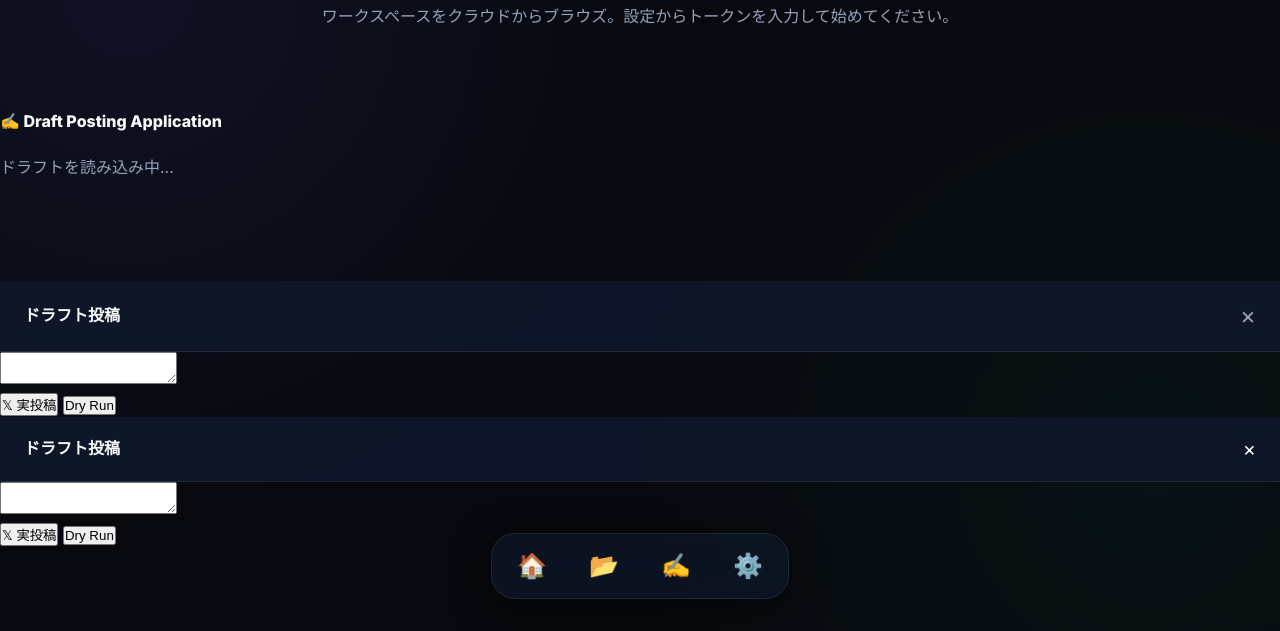
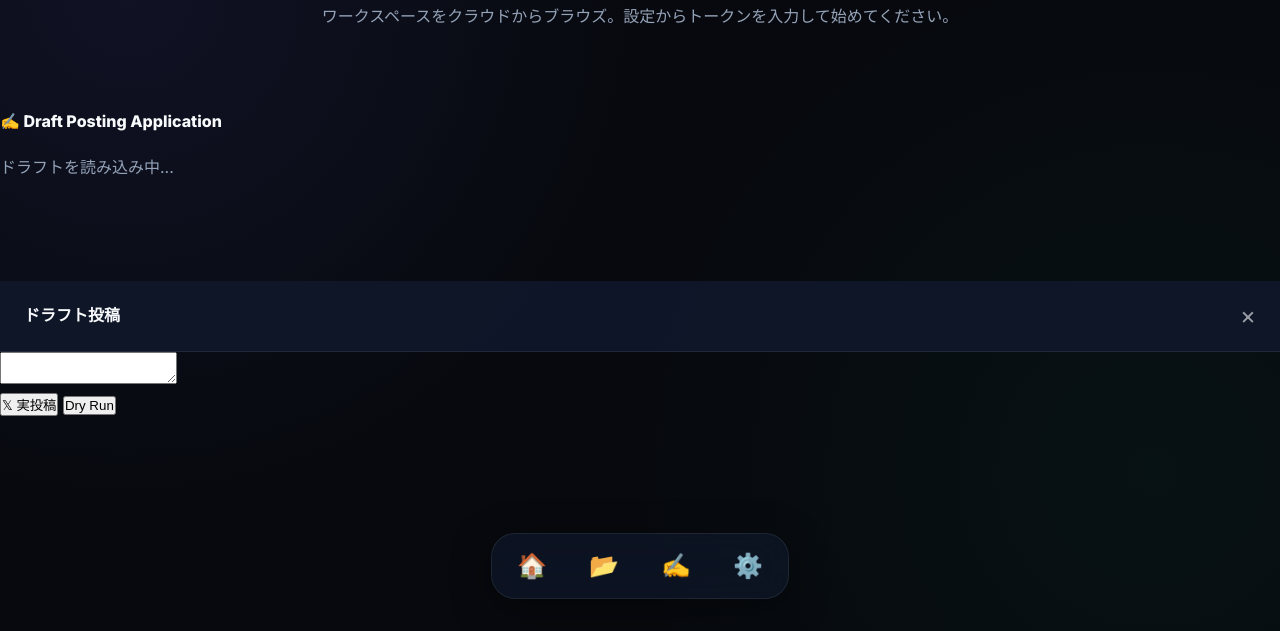
Before and after one commit to AIFinanceLab/remote-explorer, a website built with Vite: page index.html in a window 1280 px wide. Shown: the part 169-800 px from the top of the page. Built offline with nearby package versions, Linux system fonts and the light colour scheme.

Commit message:
feat: cleanup posting UI duplication and finalize styles

```diff
--- a/index.html
+++ b/index.html
@@ -70,18 +70,6 @@
     </div>
   </div>
 
-  <!-- Posting Preview/Editor Overlay -->
-  <div id="posting-preview-overlay">
-    <div class="preview-header">
-      <div class="preview-title" id="posting-filename">ドラフト投稿</div>
-      <div id="close-posting-preview" style="cursor: pointer; font-size: 20px;">×</div>
-    </div>
-    <textarea class="post-editor" id="post-editor" spellcheck="false"></textarea>
-    <div class="post-actions">
-      <button class="btn-post" id="btn-final-post">𝕏 実投稿</button>
-      <button class="btn-dry" id="btn-dry-post">Dry Run</button>
-    </div>
-  </div>
 
   <!-- Bottom Dock -->
   <div class="dock-container">
```
